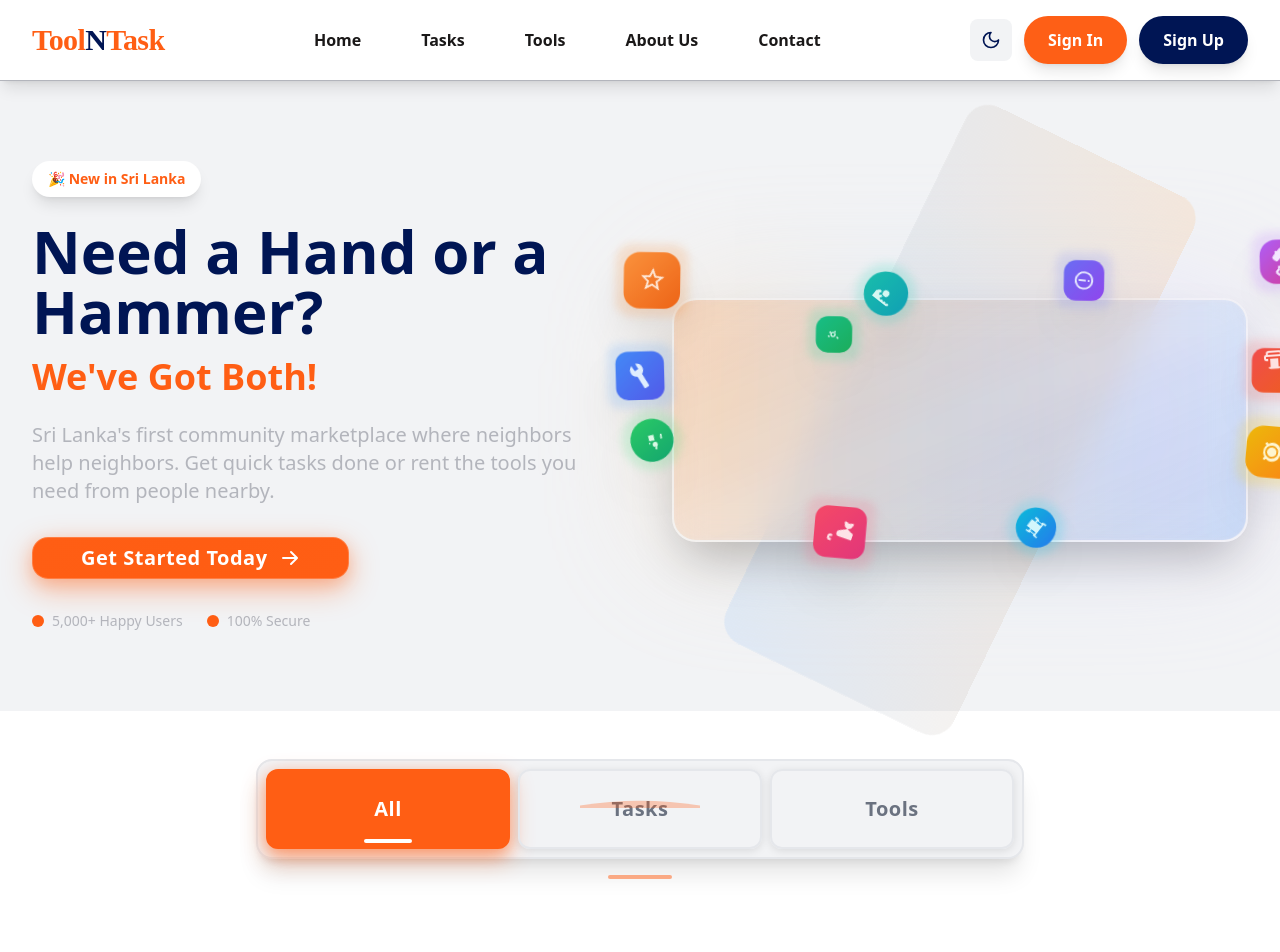
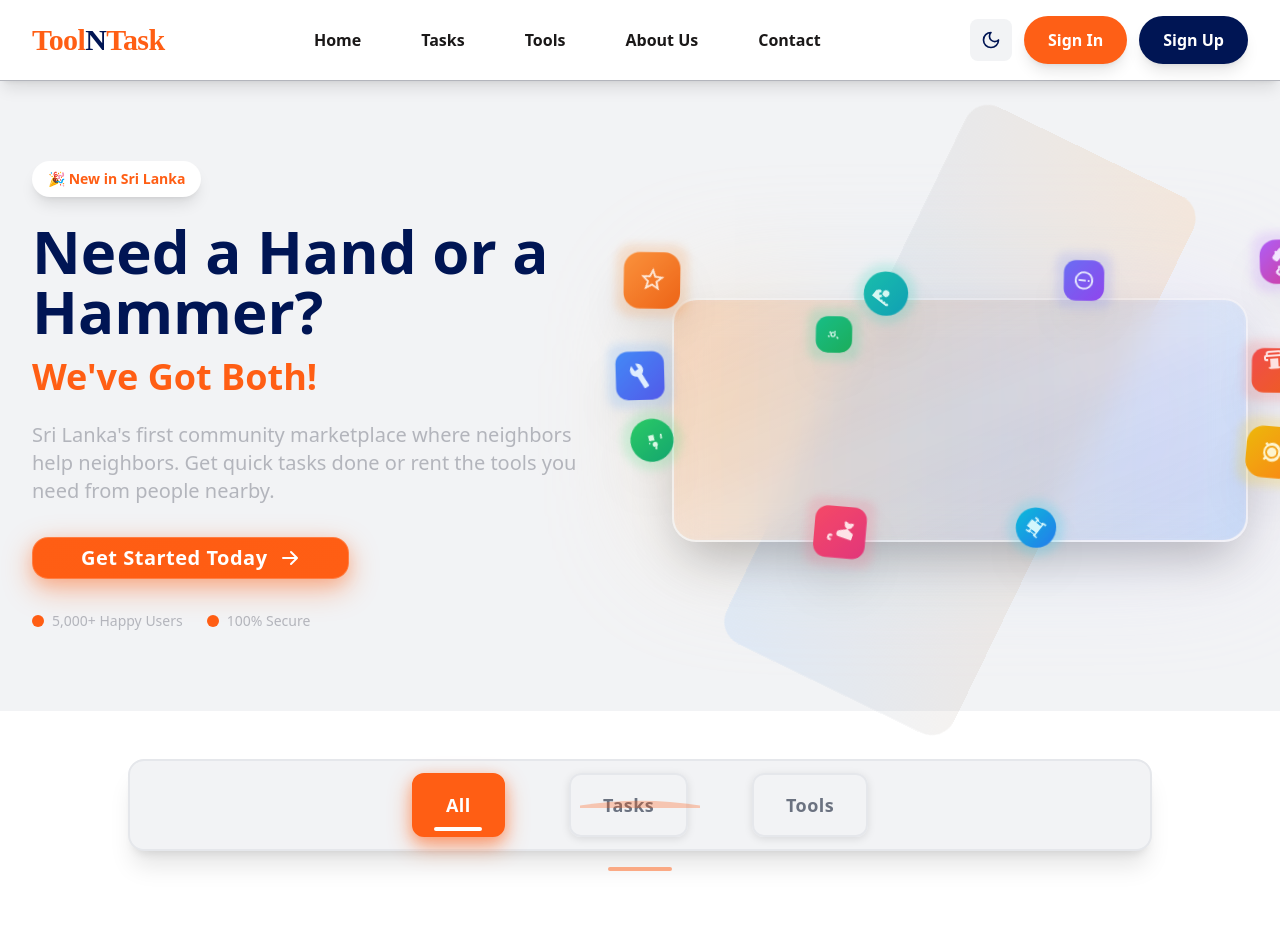
Before and after one commit to SeneshFitzroy/ToolnTask, a Next.js app: page / in a window 1280 px wide. Shown: the top 952 px of the page. Built offline with nearby package versions, Linux system fonts and the light colour scheme; a web font is replaced by a local one.

Commit message:
feat: Enhanced src/components/FilterButtons.tsx,  - Detailed changes: diff --git a/src/components/FilterButtons.tsx b/sr... at 01:58 PM +0530, July 03, 2025

```diff
--- a/src/components/FilterButtons.tsx
+++ b/src/components/FilterButtons.tsx
@@ -33,13 +33,13 @@ const FilterButtons: React.FC<FilterButtonsProps> = ({ onFilterChange, activeFil
   ];
 
   return (
-    <div className="w-full max-w-4xl mx-auto mb-20 filter-container">
+    <div className="w-full max-w-6xl mx-auto mb-20 filter-container">
       {/* Professional Wide Filter Tabs */}
-      <div className="p-2 rounded-2xl shadow-xl border-2" style={{
+      <div className="p-3 rounded-2xl shadow-xl border-2" style={{
         backgroundColor: theme === 'dark' ? '#1A1818' : '#F2F3F5',
         borderColor: theme === 'dark' ? '#333333' : '#E5E7EB'
       }}>
-        <div className="flex gap-2">
+        <div className="flex justify-center gap-8 sm:gap-12 lg:gap-16">
           {filterOptions.map((option) => {
             const isActive = activeFilter === option.key;
 
@@ -48,9 +48,9 @@ const FilterButtons: React.FC<FilterButtonsProps> = ({ onFilterChange, activeFil
                 key={option.key}
                 onClick={() => onFilterChange(option.key)}
                 className={`
-                  flex-1 relative px-8 sm:px-12 lg:px-16 py-4 sm:py-5 lg:py-6 rounded-xl
-                  text-base sm:text-lg lg:text-xl font-bold tracking-wide
-                  filter-button-glow group
+                  relative px-6 sm:px-8 py-3 sm:py-4 rounded-xl
+                  text-sm sm:text-base lg:text-lg font-bold tracking-wide
+                  filter-button-glow group transition-all duration-300
                   ${isActive ? 'filter-button-active' : ''}
                 `}
                 style={{
```
